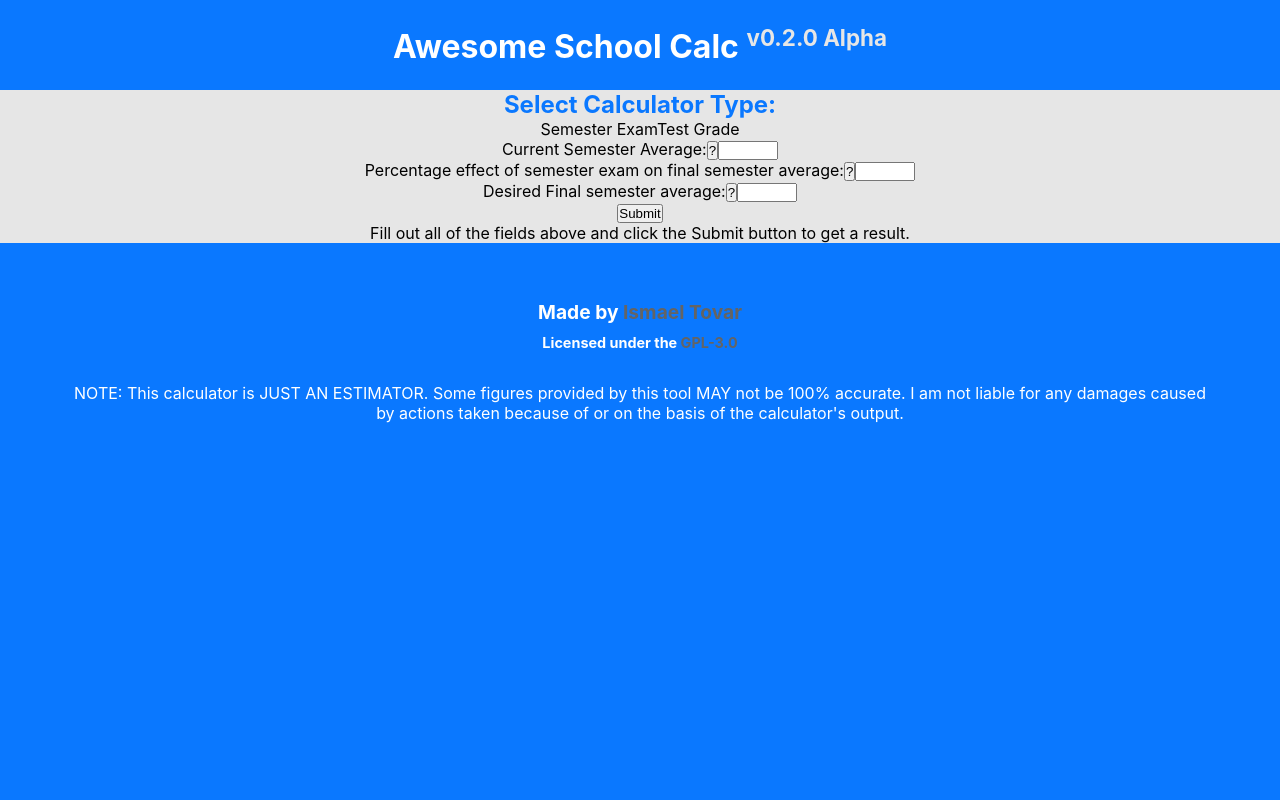
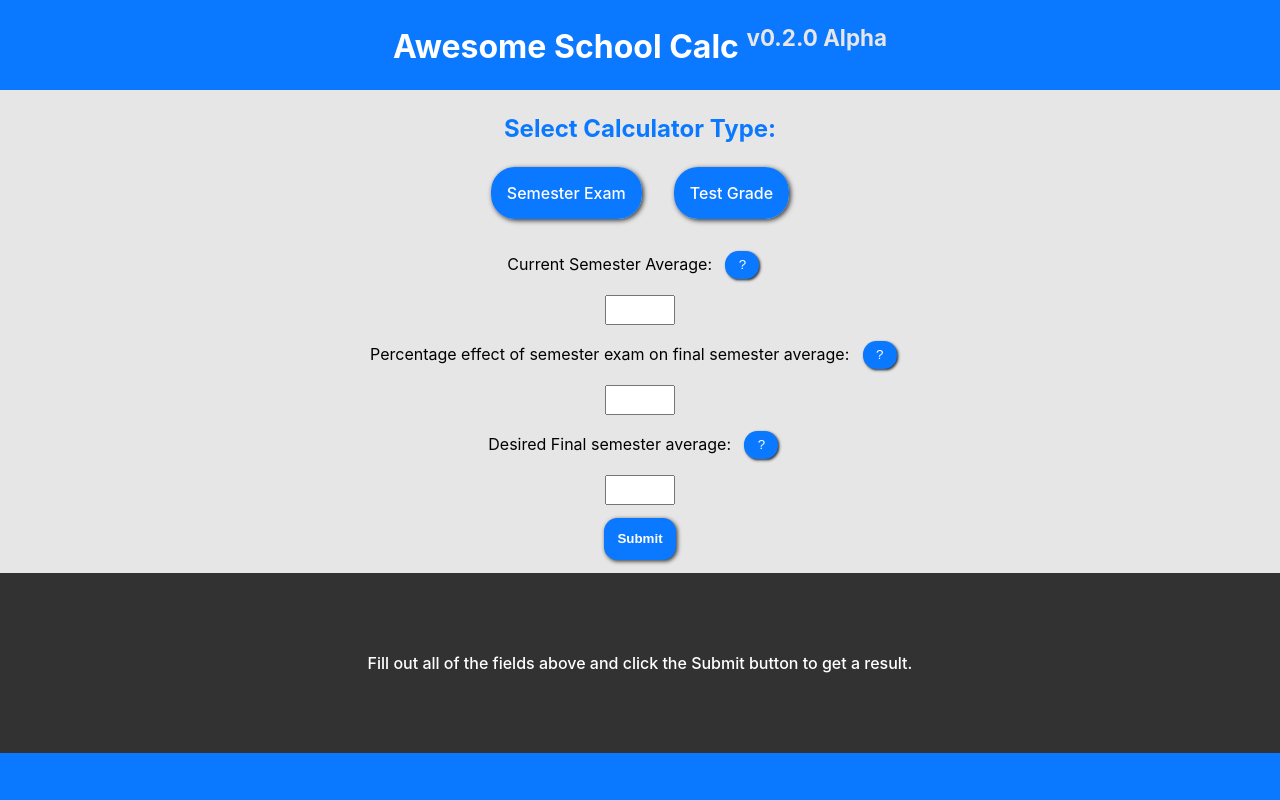
Before and after one commit to ismaeltech01/awesome-school-calc, a React (Create React App) app: page /semester-exam in a window 1280 px wide. Shown: the top 800 px of the page. Built offline with nearby package versions, Linux system fonts and the light colour scheme.

Commit message:
Major styling adjustments to calculators

```diff
--- a/src/components/SemesterExam/Results.js
+++ b/src/components/SemesterExam/Results.js
@@ -8,24 +8,24 @@ export default function Results(props) {
   if (usrSubmit) {
     if (areAllVarsEmpty(semesterAvg, percentEffect, desiredGrade, gradeNeeded)) {
       return (
-        <p>You submitted invalid data! Please double check that you filled out ALL of the input fields.</p>
+        <p className="results submit-result">You submitted invalid data! Please double check that you filled out ALL of the input fields.</p>
       );
     } else if (gradeNeeded !== 0) {
       return (
-        <p>To get a <strong>{desiredGrade}</strong> final semester average, you will need a score of atleast <strong>{gradeNeeded}</strong> on the semester exam.</p>
+        <p className="results submit-result">To get a <strong>{desiredGrade}</strong> final semester average, you will need a score of atleast <strong>{gradeNeeded}</strong> on the semester exam.</p>
       );
     } else if (gradeNeeded === 0) {
       return (
-        <p>To get a <strong>{desiredGrade}</strong> final semester average... you don't have to do anything! As long as you don't get a negative average, your good to go!</p>
+        <p className="results submit-result">To get a <strong>{desiredGrade}</strong> final semester average... you don't have to do anything! As long as you don't get a negative average, your good to go!</p>
       );
     } else {
       return (
-        <p>Uncaught Error. Please try again. If error persists, contact the developer.</p>
+        <p className="results submit-result">Uncaught Error. Please try again. If error persists, contact the developer.</p>
       );
     }
   } else {
     return (
-      <p>Fill out all of the fields above and click the Submit button to get a result.</p>
+      <p className="results no-submit-result">Fill out all of the fields above and click the Submit button to get a result.</p>
     );
   }
 }
--- a/src/components/SemesterExam/SemesterExam.js
+++ b/src/components/SemesterExam/SemesterExam.js
@@ -47,18 +47,24 @@ export default function SemesterExam() {
       <form onSubmit={handleSubmit}>
         <ul>
           <li>
-            <label htmlFor="semester-average">Current Semester Average:</label>
-            <button type="button" id="help-button" name="semester-average-hp" onClick={handleClick} title="Help">?</button>
+            <div className="label-and-help-container">
+              <label className="txt-field-label" htmlFor="semester-average">Current Semester Average:</label>
+              <button type="button" id="help-button" name="semester-average-hp" onClick={handleClick} title="Help">?</button>
+            </div>
             <input type="number" id="semester-average" min="0" max="110" onChange={handleChange} value={semesterAvg} required></input>
           </li>
           <li>
-            <label htmlFor="percent-effect">Percentage effect of semester exam on final semester average:</label>
-            <button type="button" id="help-button" name="percent-effect-hp" onClick={handleClick} title="Help">?</button>
+            <div className="label-and-help-container">
+              <label className="txt-field-label" htmlFor="percent-effect">Percentage effect of semester exam on final semester average:</label>
+              <button type="button" id="help-button" name="percent-effect-hp" onClick={handleClick} title="Help">?</button>
+            </div>
             <input type="number" id="percent-effect" min="0" max="100" onChange={handleChange} value={percentEffect} required></input>
           </li>
           <li>
-            <label htmlFor="desired-average">Desired Final semester average:</label>
-            <button type="button" id="help-button" name="desired-average-hp" onClick={handleClick} title="Help">?</button>
+            <div className="label-and-help-container">
+              <label className="txt-field-label" htmlFor="desired-average">Desired Final semester average:</label>
+              <button type="button" id="help-button" name="desired-average-hp" onClick={handleClick} title="Help">?</button>
+            </div>
             <input type="number" id="desired-average" min="0" max="110" onChange={handleChange} value={desiredGrade} required></input>
           </li>
         </ul>
--- a/src/components/TestGrade/Results.js
+++ b/src/components/TestGrade/Results.js
@@ -8,24 +8,24 @@ export default function Results(props) {
   if (usrSubmit) {
     if (areAllVarsEmpty(classAvg, testWeight, desiredClassAvg, gradeNeeded)) {
       return (
-        <p>You submitted invalid data! Please double check that you filled out ALL of the input fields.</p>
+        <p className="results submit-result">You submitted invalid data! Please double check that you filled out ALL of the input fields.</p>
       );
     } else if (gradeNeeded === 0) {
       return (
-        <p>To get a <strong>{desiredClassAvg}</strong> class average... you don't have to do anything! You can score a <strong>0</strong> on the test and still get your desired grade. (I would recommend still taking the test, just saying.)</p>
+        <p className="results submit-result">To get a <strong>{desiredClassAvg}</strong> class average... you don't have to do anything! You can score a <strong>0</strong> on the test and still get your desired grade. (I would recommend still taking the test, just saying.)</p>
       );
     } else if (gradeNeeded !== 0) {
       return (
-        <p>To get a <strong>{desiredClassAvg}</strong> class average, you will need a score of <strong>{gradeNeeded}</strong> on the test.</p>
+        <p className="results submit-result">To get a <strong>{desiredClassAvg}</strong> class average, you will need a score of <strong>{gradeNeeded}</strong> on the test.</p>
       );
     } else {
       return (
-        <p>Uncaught Error. Please try again. If error persists, contact the developer.</p>
+        <p className="results submit-result">Uncaught Error. Please try again. If error persists, contact the developer.</p>
       );
     }
   } else {
     return (
-      <p>Fill out all of the fields above and click the Submit button to get a result.</p>
+      <p className="results no-submit-result">Fill out all of the fields above and click the Submit button to get a result.</p>
     );
   }
 }
--- a/src/components/TestGrade/TestGrade.js
+++ b/src/components/TestGrade/TestGrade.js
@@ -24,7 +24,7 @@ export default function TestGrade() {
   }
 
   const handleClick = (e) => {
-    if (e.target.id === 'help-btn') {
+    if (e.target.id === 'help-button') {
       if (e.target.name === 'current-average-hp')
         alert('Your current class average before the test is taken. \n\nExample: I had a 95 in Math class the day before the test.');
       if (e.target.name === 'test-weight-hp')
@@ -46,22 +46,28 @@ export default function TestGrade() {
       <form onSubmit={handleSubmit}>
         <ul>
           <li>
-            <label htmlFor="current-average">Current Class Average:</label>
-            <button type="button" id="help-btn" name="current-average-hp" onClick={handleClick} title="Help">?</button>
+            <div className="label-and-help-container">
+              <label htmlFor="current-average">Current Class Average:</label>
+              <button type="button" id="help-button" name="current-average-hp" onClick={handleClick} title="Help">?</button>
+            </div>
             <input type="number" id="current-average" min="0" max="110" onChange={handleChange} value={classAvg} required></input>
           </li>
           <li>
-            <label htmlFor="test-weight">Overall weight of test on grade:</label>
-            <button type="button" id="help-btn" name="test-weight-hp" onClick={handleClick} title="Help">?</button>
+            <div className="label-and-help-container">
+              <label htmlFor="test-weight">Overall weight of test on grade:</label>
+              <button type="button" id="help-button" name="test-weight-hp" onClick={handleClick} title="Help">?</button>
+            </div>
             <input type="number" id="test-weight" min="0" max="100" onChange={handleChange} value={testWeight} required></input>
           </li>
           <li>
-            <label htmlFor="desired-average">Desired class average after test:</label>
-            <button type="button" id="help-btn" name="desired-average-hp" onClick={handleClick} title="Help">?</button>
+            <div className="label-and-help-container">
+              <label htmlFor="desired-average">Desired class average after test:</label>
+              <button type="button" id="help-button" name="desired-average-hp" onClick={handleClick} title="Help">?</button>
+            </div>
             <input type="number" id="desired-average" min="0" max="110" onChange={handleChange} value={desiredClassAvg} required></input>
           </li>
         </ul>
-        <button type="submit" id="submit-btn">Submit</button>
+        <button type="submit" id="submit-button">Submit</button>
       </form>
       <Results usrSubmit={usrSubmit} classAvg={classAvg} testWeight={testWeight} desiredClassAvg={desiredClassAvg} gradeNeeded={gradeNeeded}/>
     </div>
--- a/src/css/InitialQuestion.css
+++ b/src/css/InitialQuestion.css
@@ -4,31 +4,38 @@
 
 .initial-question-heading {
   color: var(--primary-col);
+  padding: 1em;
 }
 
-#dropdown {
-  position: relative;
-  display: inline-block;
-}
-
-#dropdown-content {
-  color: black;
-  position: absolute;
-  z-index: 1;
-  width: 10px;
-  height: 10px;
+#calc-types {
+  padding: 1em 1em 2em;
 }
 
 #calc-option {
-  color: black;
-  text-decoration: none;
+  color: var(--secondary-col);
+  padding: 1em;
+  margin: 0em 1em;
+  background-color: var(--primary-col);
+  border-radius: 1.5em;
+  font-weight: 500;
+  box-shadow: .1em .1em .3em var(--shadow-col);
 }
 
-#dropdown-btn {
-  width: 50px;
-  height: 50px;
+/* TODO: use this code for effect later on
+
+#calc-types a:link {
+
 }
 
-#dropdown-btn:hover #dropdown-content {
-  display: block;
+#calc-types a:visited {
+
 }
+
+#calc-types a:hover {
+
+}
+
+#calc-types a:active {
+
+}
+*/
--- a/src/css/calculator.css
+++ b/src/css/calculator.css
@@ -5,3 +5,60 @@
 form ul li {
   list-style: none;
 }
+
+button {
+  text-align: center;
+}
+
+.calculator-body input {
+  padding: .4em;
+}
+
+.label-and-help-container {
+  padding: 1em;
+}
+
+#help-button {
+  background-color: var(--primary-col);
+  color: var(--secondary-col);
+  box-shadow: .1em .1em .2em var(--shadow-col);
+  border: none;
+  border-radius: 1em;
+  cursor: help;
+  padding: .5em 1em;
+  margin: 0em 1em;
+}
+
+#submit-button {
+  background-color: var(--primary-col);
+  color: var(--secondary-col);
+  font-weight: 600;
+  padding: 1em;
+  border-radius: 1em;
+  margin: 1em;
+  box-shadow: .1em .1em .3em var(--shadow-col);
+  border: none;
+}
+
+#submit-button:hover {
+  cursor: pointer;
+}
+
+.results {
+  font-weight: 500;
+  padding: 5em;
+}
+
+.submit-result {
+  background-color: var(--quaternary-col);
+  color: var(--secondary-col);
+}
+
+.no-submit-result {
+  background-color: var(--shadow-col);
+  color: var(--secondary-col);
+}
+
+.results strong {
+  font-weight: 800;
+}
--- a/src/css/index.css
+++ b/src/css/index.css
@@ -1,16 +1,17 @@
+@charset "UTF-8";
 /* Contains global styling applicable to all components */
-
-@charset "UTF-8";
 
 :root {
   --primary-col: rgb(10, 120, 350);
   --secondary-col: rgb(300, 300, 300);
   --tertiary-col: rgb(230, 230, 230);
+  --quaternary-col: rgb(0, 0, 128);
   --calc-txt-col: rgb(10, 10, 10);
   --link-col: rgb(100, 100, 100);
   --link-visited-col: rgb(192, 192, 192);
   --link-hover-col: rgb(150, 150, 150);
   --link-active-col: rgb(70, 70, 100);
+  --shadow-col: rgb(50, 50, 50);
 }
 
 body {
```
